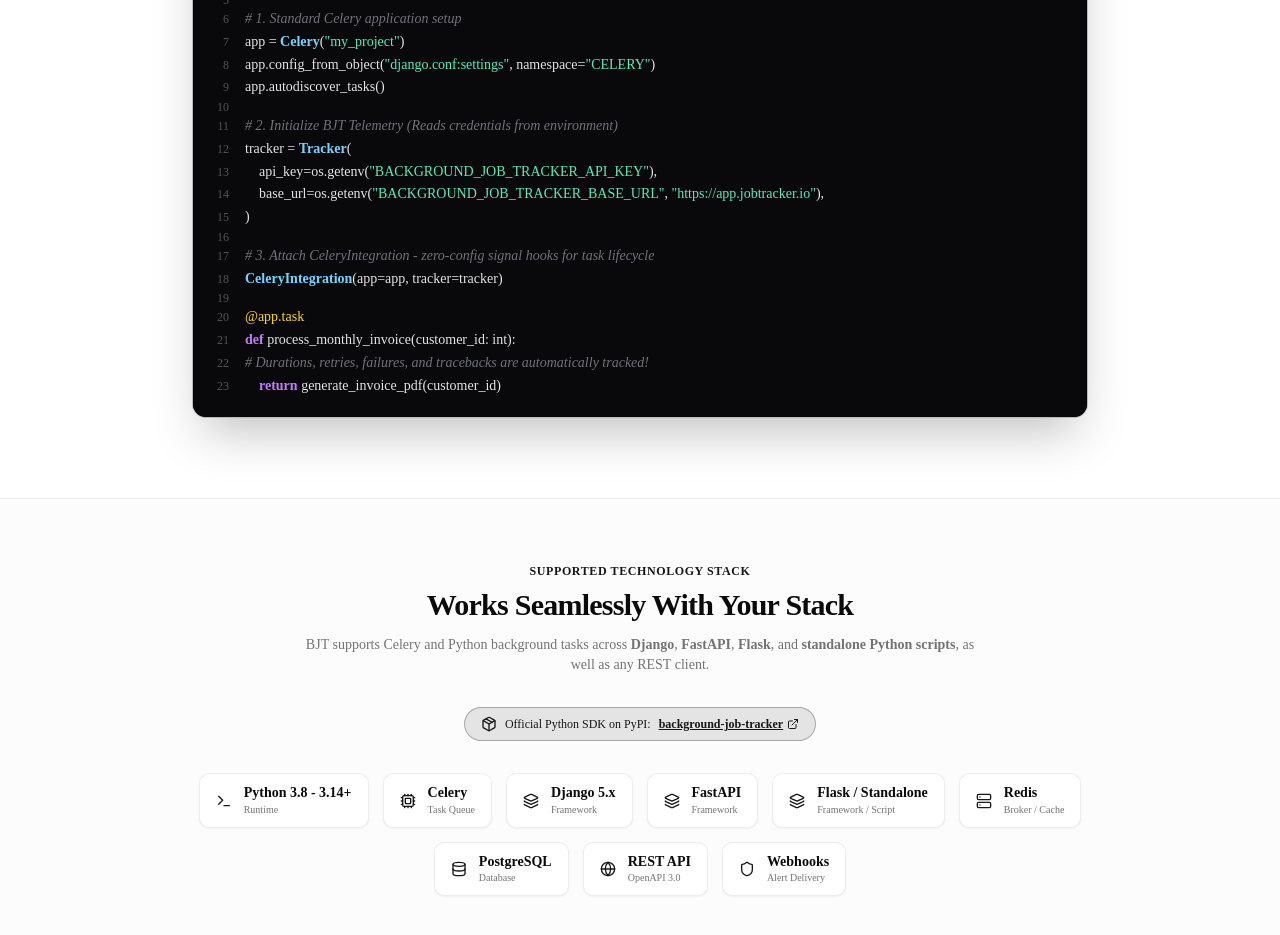
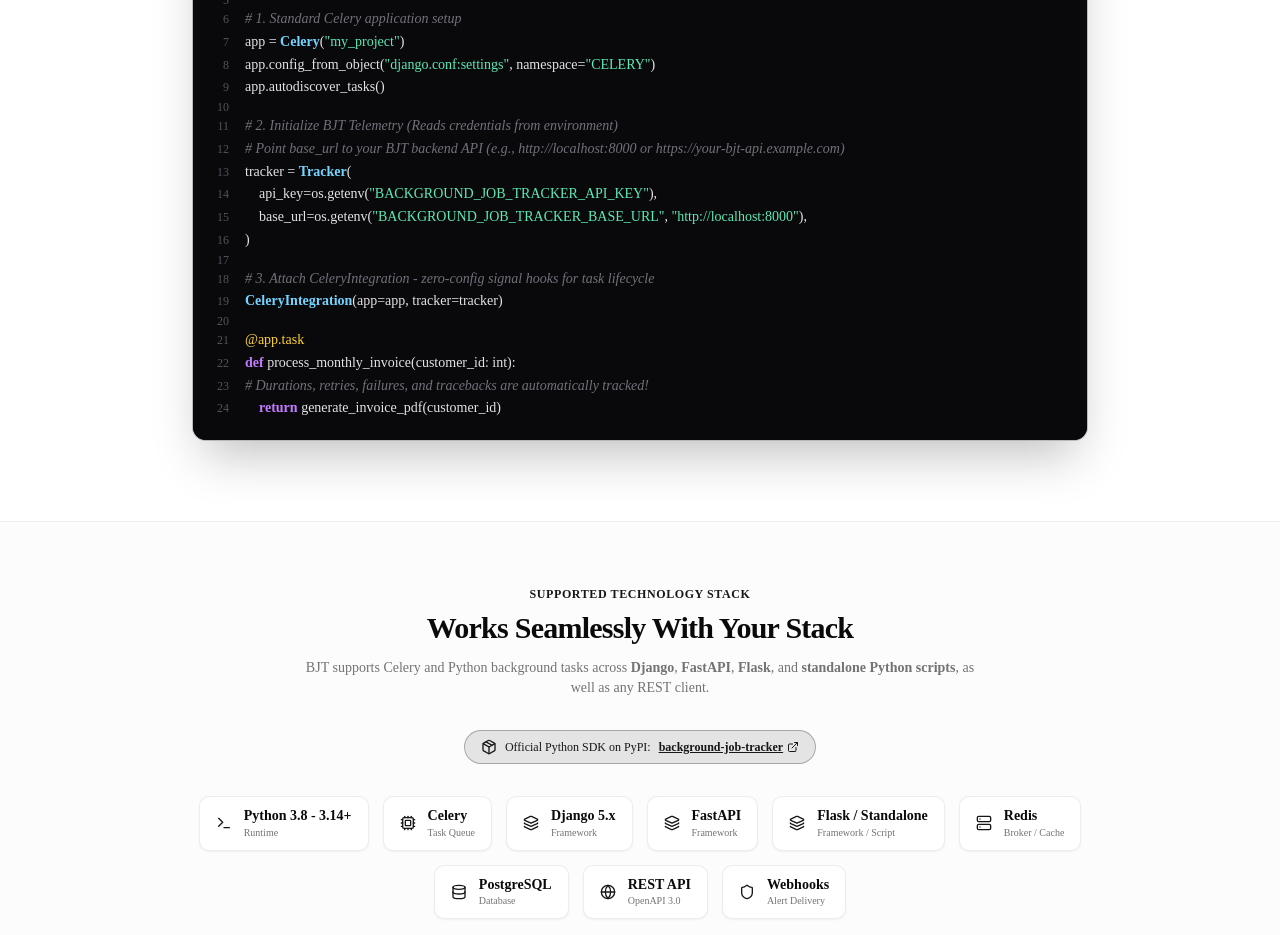
Before and after one commit to Vishwajit-Herma/background-job-tracker, a Next.js app in the folder frontend/: page / in a window 1280 px wide. Shown: the part 4080-5015 px from the top of the page. Built offline with nearby package versions, Linux system fonts and the light colour scheme; no server answers.

Commit message:
docs: clarify backend base_url and update Python 3.8-3.14 support

```diff
--- a/frontend/components/bjt/landing/landing-code-tabs.tsx
+++ b/frontend/components/bjt/landing/landing-code-tabs.tsx
@@ -19,9 +19,10 @@
 app.autodiscover_tasks()
 
 # 2. Initialize BJT Telemetry (Reads credentials from environment)
+# Point base_url to your BJT backend API (e.g., http://localhost:8000 or https://your-bjt-api.example.com)
 tracker = Tracker(
     api_key=os.getenv("BACKGROUND_JOB_TRACKER_API_KEY"),
-    base_url=os.getenv("BACKGROUND_JOB_TRACKER_BASE_URL", "https://app.jobtracker.io"),
+    base_url=os.getenv("BACKGROUND_JOB_TRACKER_BASE_URL", "http://localhost:8000"),
 )
 
 # 3. Attach CeleryIntegration - zero-config signal hooks for task lifecycle
@@ -46,10 +47,10 @@
 # 1. Configure Celery instance for FastAPI
 celery_app = Celery("fastapi_worker", broker=os.getenv("REDIS_URL", "redis://localhost:6379/0"))
 
-# 2. Initialize BJT Tracker & Attach Integration
+# 2. Initialize BJT Tracker & Attach Integration (point base_url to backend API)
 tracker = Tracker(
     api_key=os.getenv("BACKGROUND_JOB_TRACKER_API_KEY"),
-    base_url=os.getenv("BACKGROUND_JOB_TRACKER_BASE_URL", "https://app.jobtracker.io"),
+    base_url=os.getenv("BACKGROUND_JOB_TRACKER_BASE_URL", "http://localhost:8000"),
 )
 CeleryIntegration(app=celery_app, tracker=tracker)
 
@@ -153,8 +154,8 @@
   rest: {
     title: "REST Telemetry API (Any Language)",
     lang: "bash",
-    code: `# Ingest execution events from Node, Go, Rust, or Ruby
-curl -X POST https://app.jobtracker.io/api/v1/executions/batch/ \\
+    code: `# Ingest execution events from Node, Go, Rust, or Ruby (point to your BJT backend API)
+curl -X POST http://localhost:8000/api/executions/ingest/ \\
   -H "X-API-Key: bjt_live_xxxxxxxxxxxxxxxx" \\
   -H "Content-Type: application/json" \\
   -d '{
```
Also changed, not shown: 2 other files (tests, documents, lock files or other folders).
